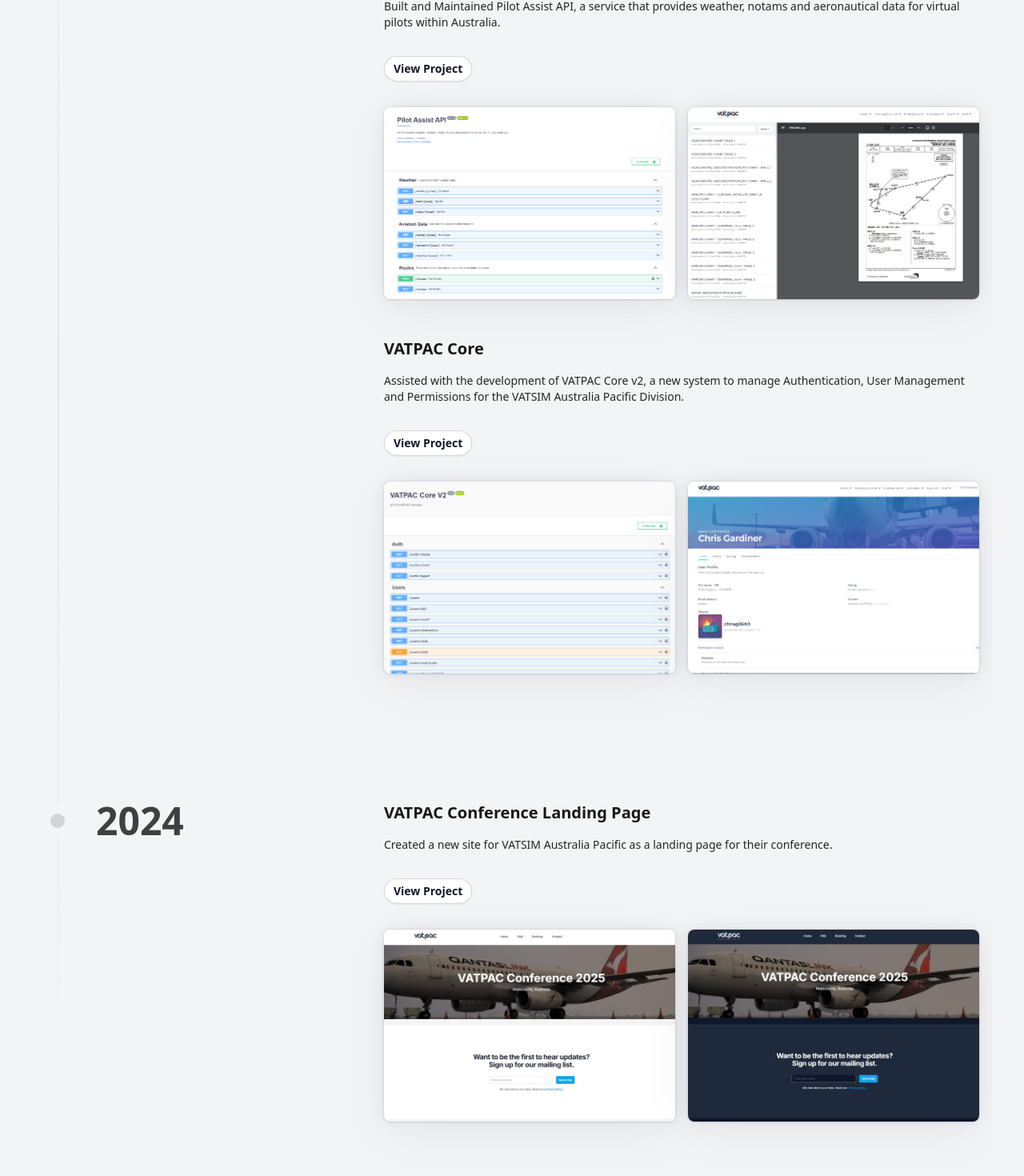
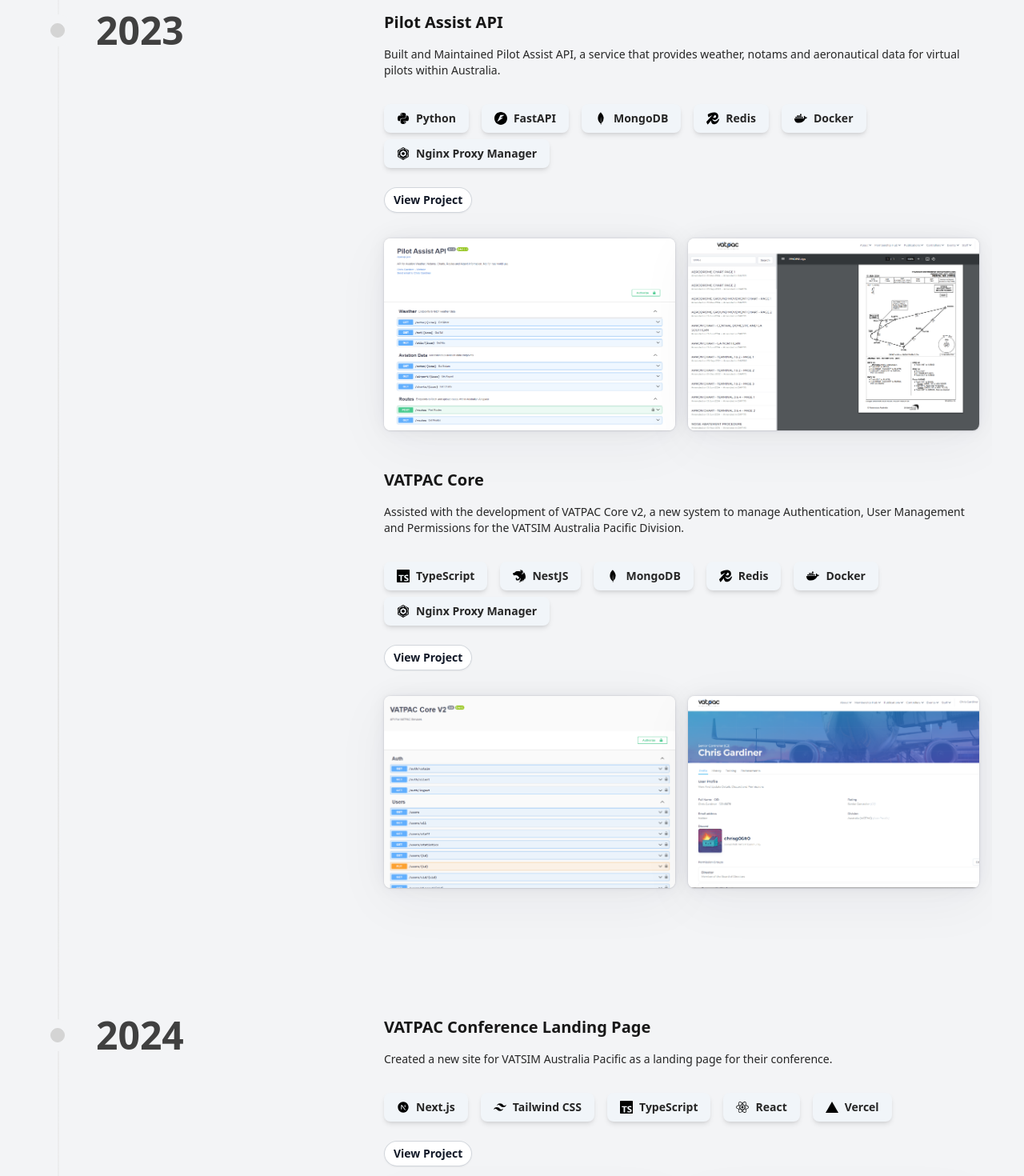
Before and after one commit to chrisg06/porfolio-website, a Next.js app: page /projects in a window 1280 px wide. Shown: the part 954-2424 px from the top of the page at 80% size. Built offline with nearby package versions, Linux system fonts and the light colour scheme.

Commit message:
update projects page to list technologies

```diff
--- a/src/app/projects/page.tsx
+++ b/src/app/projects/page.tsx
@@ -4,18 +4,58 @@
 import HeroTitle from "@/components/heroTitle";
 import ScrollToSection from "@/components/scrollToSection";
 import ViewProjectButton from "@/components/viewProjectButton";
+import { TechnologyList } from "@/components/technologyList";
 
-export default function ProjectsPage() {
-  return (
-    <section id="projects" className="min-h-screen mt-20">
-      <HeroTitle title="Projects" />
-      <Timeline data={data} />
-      <div className="py-16">
-        <ScrollToSection id="contact" alwaysBounce={false} />
-      </div>
-    </section>
-  );
-}
+import { FaPython, FaDocker, FaReact, FaGithub } from "react-icons/fa";
+import { RiNextjsFill } from "react-icons/ri";
+
+import {
+  SiFastapi,
+  SiNginxproxymanager,
+  SiMongodb,
+  SiRedis,
+  SiTypescript,
+  SiNestjs,
+  SiTailwindcss,
+  SiVercel,
+} from "react-icons/si";
+
+const technologies = {
+  wxData: [
+    { icon: FaPython, title: "Python" },
+    { icon: FaDocker, title: "Docker" },
+  ],
+  pilotAssistAPI: [
+    { icon: FaPython, title: "Python" },
+    { icon: SiFastapi, title: "FastAPI" },
+    { icon: SiMongodb, title: "MongoDB" },
+    { icon: SiRedis, title: "Redis" },
+    { icon: FaDocker, title: "Docker" },
+    { icon: SiNginxproxymanager, title: "Nginx Proxy Manager" },
+  ],
+  vatpacCore: [
+    { icon: SiTypescript, title: "TypeScript" },
+    { icon: SiNestjs, title: "NestJS" },
+    { icon: SiMongodb, title: "MongoDB" },
+    { icon: SiRedis, title: "Redis" },
+    { icon: FaDocker, title: "Docker" },
+    { icon: SiNginxproxymanager, title: "Nginx Proxy Manager" },
+  ],
+  vatpacConference: [
+    { icon: RiNextjsFill, title: "Next.js" },
+    { icon: SiTailwindcss, title: "Tailwind CSS" },
+    { icon: SiTypescript, title: "TypeScript" },
+    { icon: FaReact, title: "React" },
+    { icon: SiVercel, title: "Vercel" },
+  ],
+  portfolio: [
+    { icon: RiNextjsFill, title: "Next.js" },
+    { icon: SiTailwindcss, title: "Tailwind CSS" },
+    { icon: SiTypescript, title: "TypeScript" },
+    { icon: FaReact, title: "React" },
+    { icon: SiVercel, title: "Vercel" },
+  ],
+};
 
 const data = [
   {
@@ -36,6 +76,7 @@
             VATSIM Network.
           </a>
         </p>
+        <TechnologyList technologies={technologies.wxData} />
         <ViewProjectButton href="https://wx.vatpac.org/" />
       </div>
     ),
@@ -53,6 +94,7 @@
           weather, notams and aeronautical data for virtual pilots within
           Australia.
         </p>
+        <TechnologyList technologies={technologies.pilotAssistAPI} />
         <ViewProjectButton href="https://api.chrisgardiner.org" />
 
         <div className="grid grid-cols-2 gap-4">
@@ -80,6 +122,7 @@
           manage Authentication, User Management and Permissions for the VATSIM
           Australia Pacific Division.
         </p>
+        <TechnologyList technologies={technologies.vatpacCore} />
         <ViewProjectButton href="https://tms-server.vatpac.org/api" />
 
         <div className="grid grid-cols-2 gap-4">
@@ -105,6 +148,7 @@
     title: "2024",
     content: (
       <div>
+        {/* VATPAC Conference Landing Page */}
         <h3 className="text-lg md:text-xl font-semibold text-neutral-900 dark:text-neutral-100 mb-4">
           VATPAC Conference Landing Page
         </h3>
@@ -112,6 +156,7 @@
           Created a new site for VATSIM Australia Pacific as a landing page for
           their conference.
         </p>
+        <TechnologyList technologies={technologies.vatpacConference} />
         <ViewProjectButton href="https://conference.vatpac.org" />
         <div className="grid grid-cols-2 gap-4">
           <Image
@@ -129,7 +174,51 @@
             className="rounded-lg object-cover h-20 md:h-44 lg:h-60 w-full shadow-[0_0_24px_rgba(34,_42,_53,_0.06),_0_1px_1px_rgba(0,_0,_0,_0.05),_0_0_0_1px_rgba(34,_42,_53,_0.04),_0_0_4px_rgba(34,_42,_53,_0.08),_0_16px_68px_rgba(47,_48,_55,_0.05),_0_1px_0_rgba(255,_255,_255,_0.1)_inset]"
           />
         </div>
+        {/* Portfolio */}
+        <h3 className="mt-12 text-lg md:text-xl font-semibold text-neutral-900 dark:text-neutral-100 mb-4">
+          Portfolio Website
+        </h3>
+        <p className="text-neutral-800 dark:text-neutral-200 text-xs md:text-sm font-normal mb-8">
+          Designed this site using Next.js, Tailwind CSS and TypeScript.
+        </p>
+        <TechnologyList technologies={technologies.portfolio} />
+        <ViewProjectButton
+          href="/"
+          GithubLink="https://github.com/chrisg06/porfolio-website"
+        />
       </div>
     ),
   },
 ];
+
+export default function ProjectsPage() {
+  return (
+    <section id="projects" className="min-h-screen mt-20">
+      <HeroTitle title="Projects" />
+      <Timeline data={data} />
+      <div className="py-16">
+        <p className="text-center text-lg md:text-2xl">
+          Want to see more? Check out my GitHub.
+        </p>
+        <div className="mt-4 flex justify-center">
+          <button
+            type="button"
+            className="flex items-center rounded-lg bg-white px-3 py-1.5 mb-8 text-lg font-semibold text-gray-900 shadow-sm ring-1 ring-inset ring-gray-300 hover:bg-gray-50">
+            <span className="mr-2">
+              <FaGithub size={22} />
+            </span>
+            <a
+              target="_blank"
+              href="https://github.com/chrisg06"
+              rel="noopener noreferrer">
+              chrisg06
+            </a>
+          </button>
+        </div>
+      </div>
+      <div className="py-16">
+        <ScrollToSection id="contact" alwaysBounce={false} />
+      </div>
+    </section>
+  );
+}
--- /dev/null
+++ b/src/components/technologyList.tsx
@@ -0,0 +1,31 @@
+import React from "react";
+
+interface Technology {
+  icon: React.ComponentType<{ size: number }>;
+  title: string;
+}
+
+interface TechnologyCardListProps {
+  technologies: Technology[];
+}
+
+export const TechnologyList: React.FC<TechnologyCardListProps> = ({
+  technologies,
+}) => {
+  return (
+    <div className="flex flex-wrap pb-4">
+      {technologies.map(({ icon: Icon, title }, index) => (
+        <div
+          key={index}
+          className="flex items-center mr-4 mb-2 py-2 px-4 bg-slate-100  rounded-lg shadow-md text-center">
+          <span className="mr-2">
+            <Icon size={16} />
+          </span>
+          <p className="text-sm font-semibold text-neutral-800 dark:text-neutral-200">
+            {title}
+          </p>
+        </div>
+      ))}
+    </div>
+  );
+};
```
